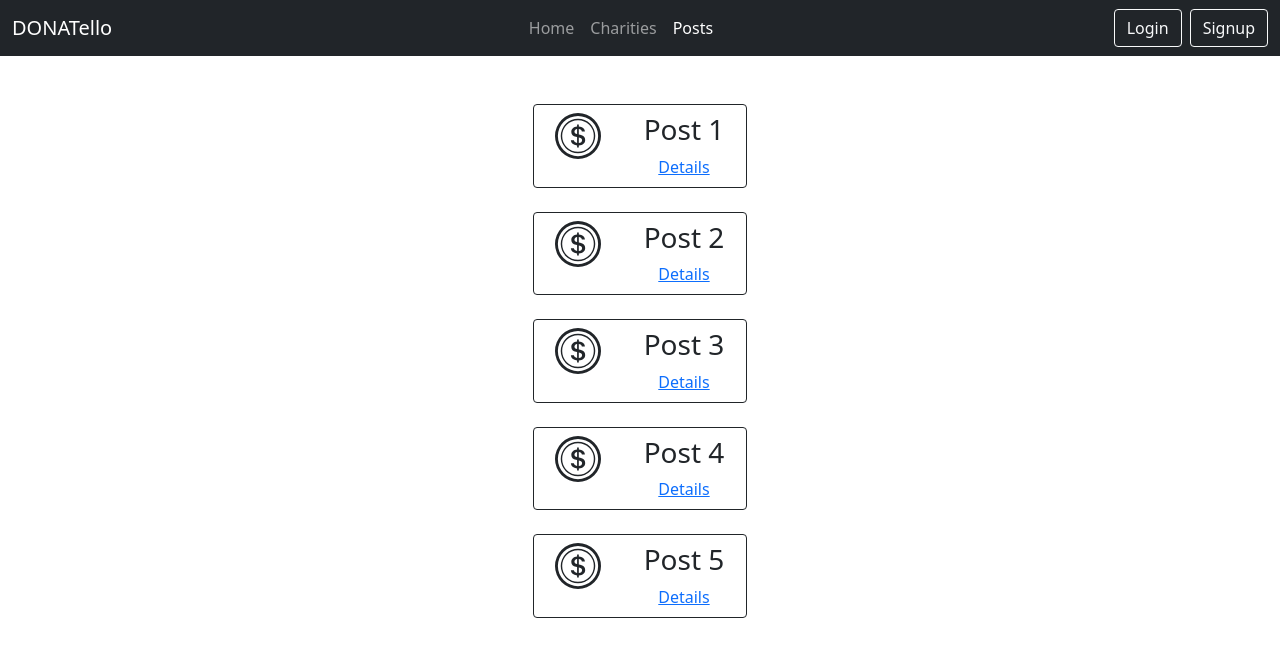
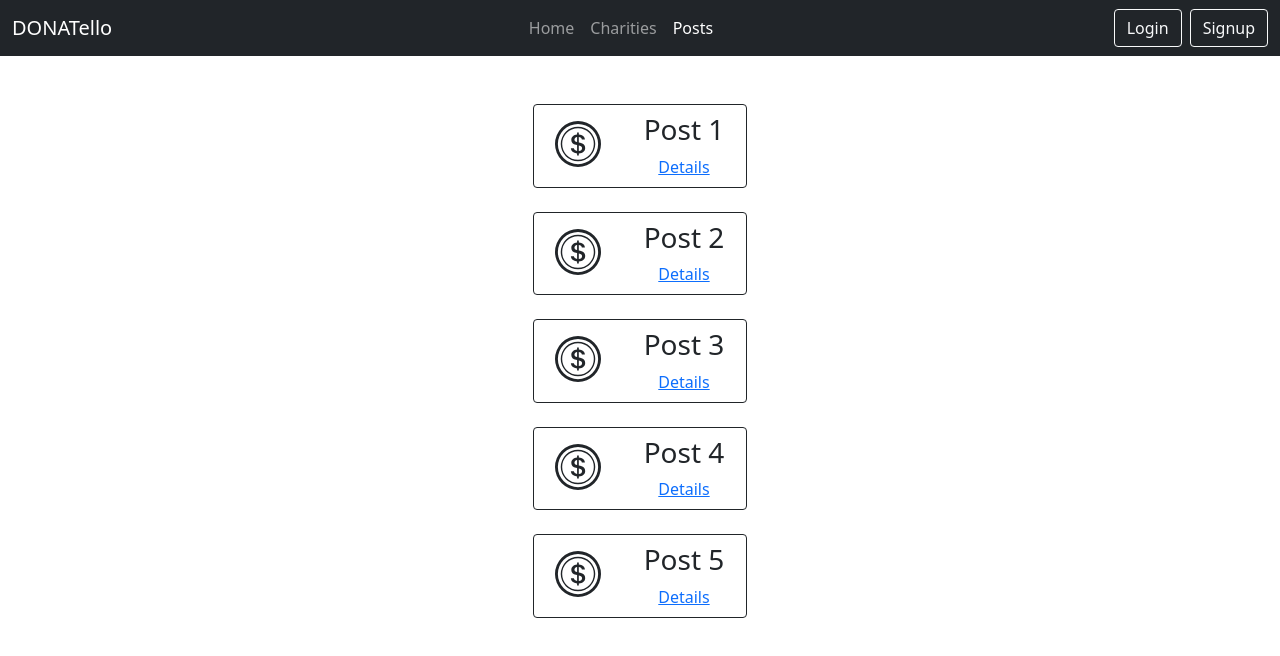
Before and after one commit to ITA-Dnipro/Dp-Retraining-Python, a React (Create React App) app in the folder frontend/: page /posts in a window 1280 px wide. Shown: the top 656 px of the page. Built offline with nearby package versions, Linux system fonts and the light colour scheme.

Commit message:
Change position of post card icon

```diff
--- a/frontend/src/components/Posts/Posts.jsx
+++ b/frontend/src/components/Posts/Posts.jsx
@@ -40,7 +40,6 @@ const Posts = () => {
             "balance": 90
         },
     ]);
-//    const [isCreationFormVisible, setIsCreationFormVisible] = useState(false);
 
     useEffect(() => {
         loadCharities();
@@ -53,7 +52,7 @@ const Posts = () => {
     const postCard = (id, title, description) => {
         return (
             <div key={id} className="charity-card d-flex flex-row mx-auto my-4 border border-dark rounded">
-                <div className="col-4 mx-auto my-2">
+                <div className="col-4 mx-auto mb-2 mt-3">
                     <PostIcon width="46" height="46" />
                 </div>
                 <div className="col-6 mx-auto my-2">
```
